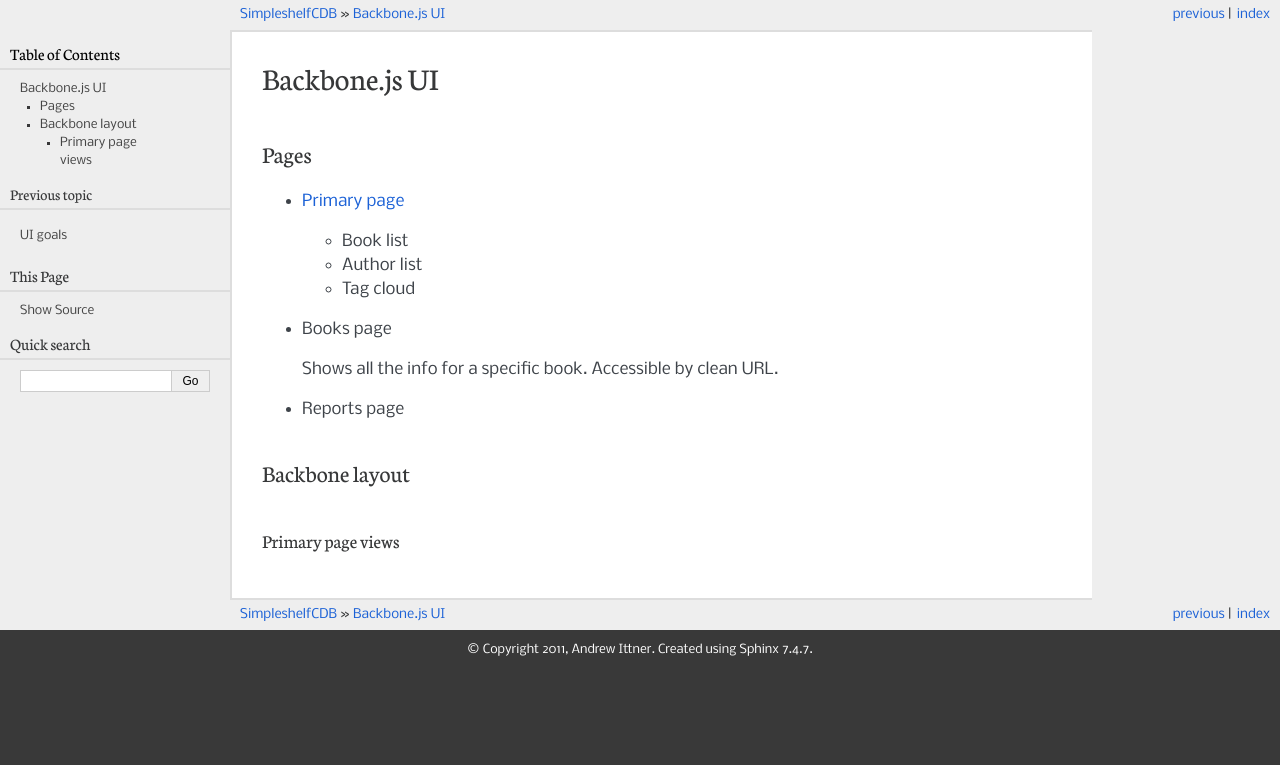
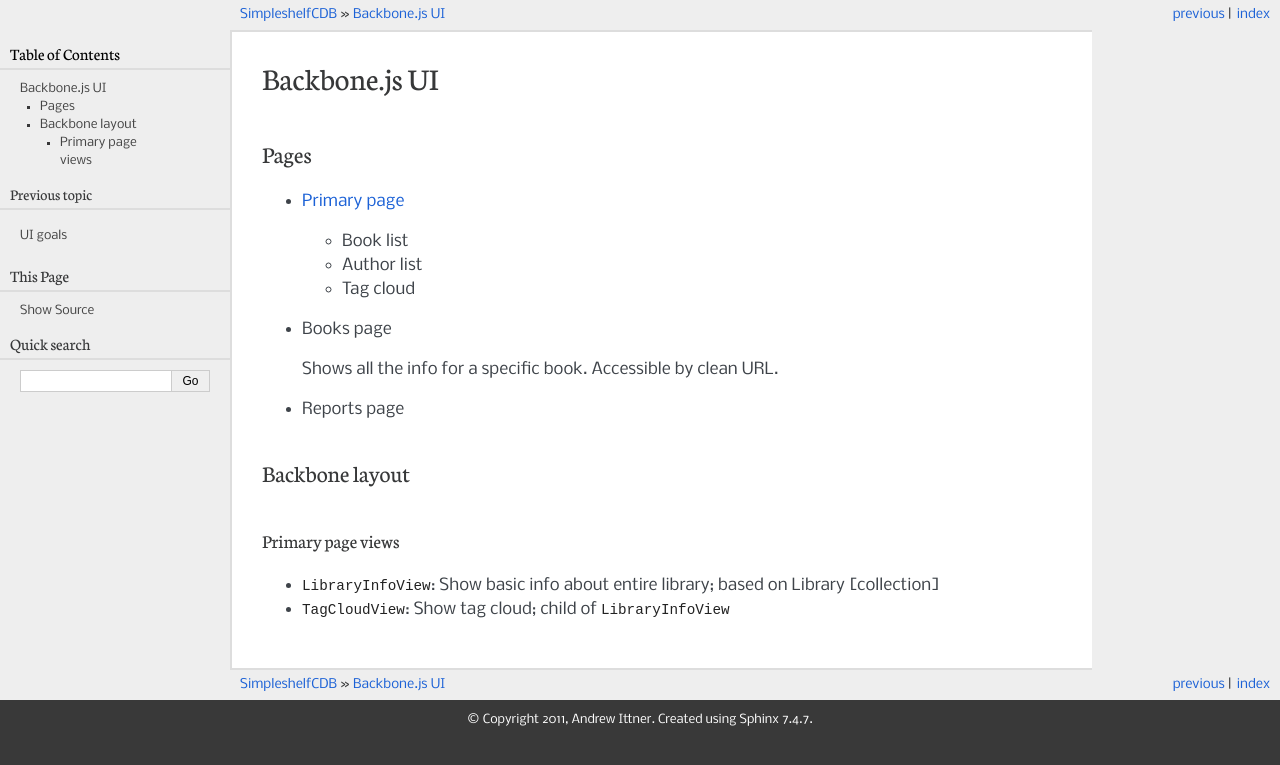
Before and after one commit to tephyr/simpleshelf, a Sphinx documentation site: the page built from docs/ui/backbone-ui.rst, in a window 1280 px wide. Shown: the top 765 px of the page. Built offline with Sphinx 7.4.7, drawn with Linux system fonts in a browser that asks for light colours.

Commit message:
add BB view info

```diff
--- a/docs/ui/backbone-ui.rst
+++ b/docs/ui/backbone-ui.rst
@@ -21,3 +21,6 @@ Backbone layout
 
 Primary page views
 ------------------
+
+- ``LibraryInfoView``: Show basic info about entire library; based on Library [collection]
+- ``TagCloudView``: Show tag cloud; child of ``LibraryInfoView``
```
